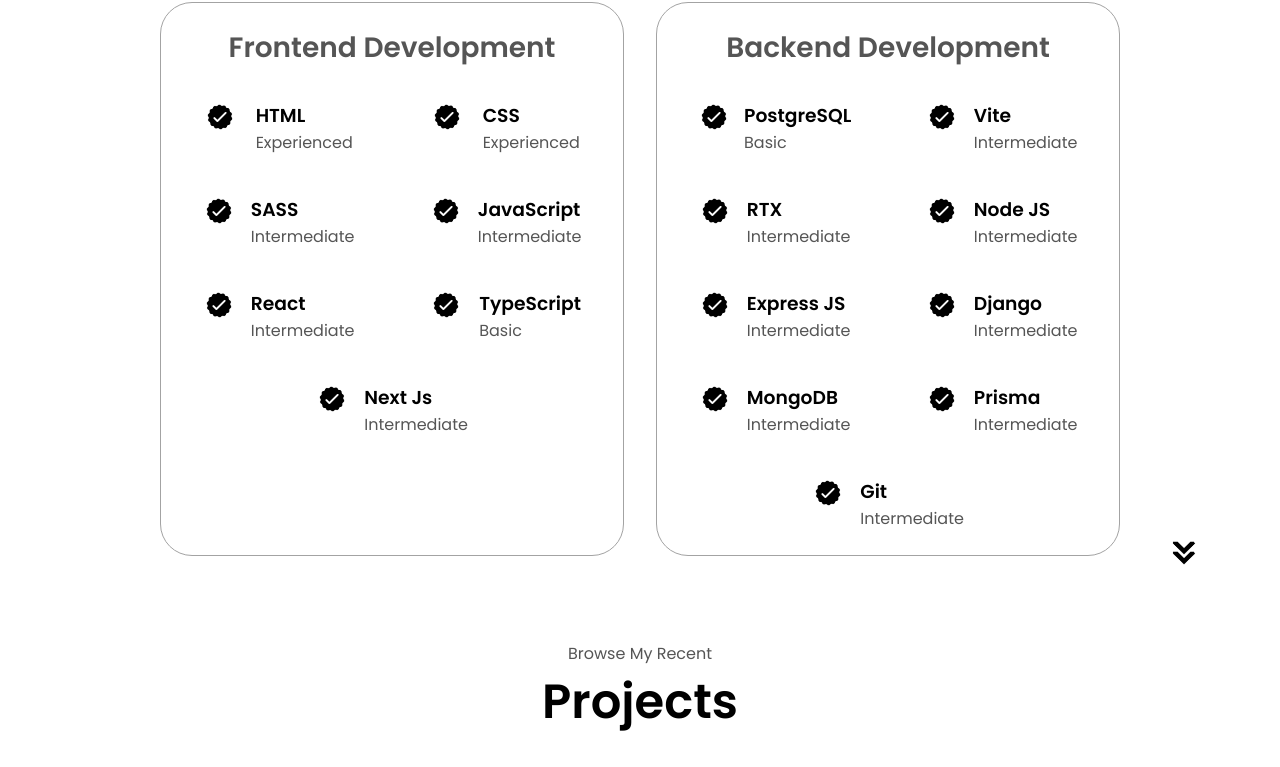
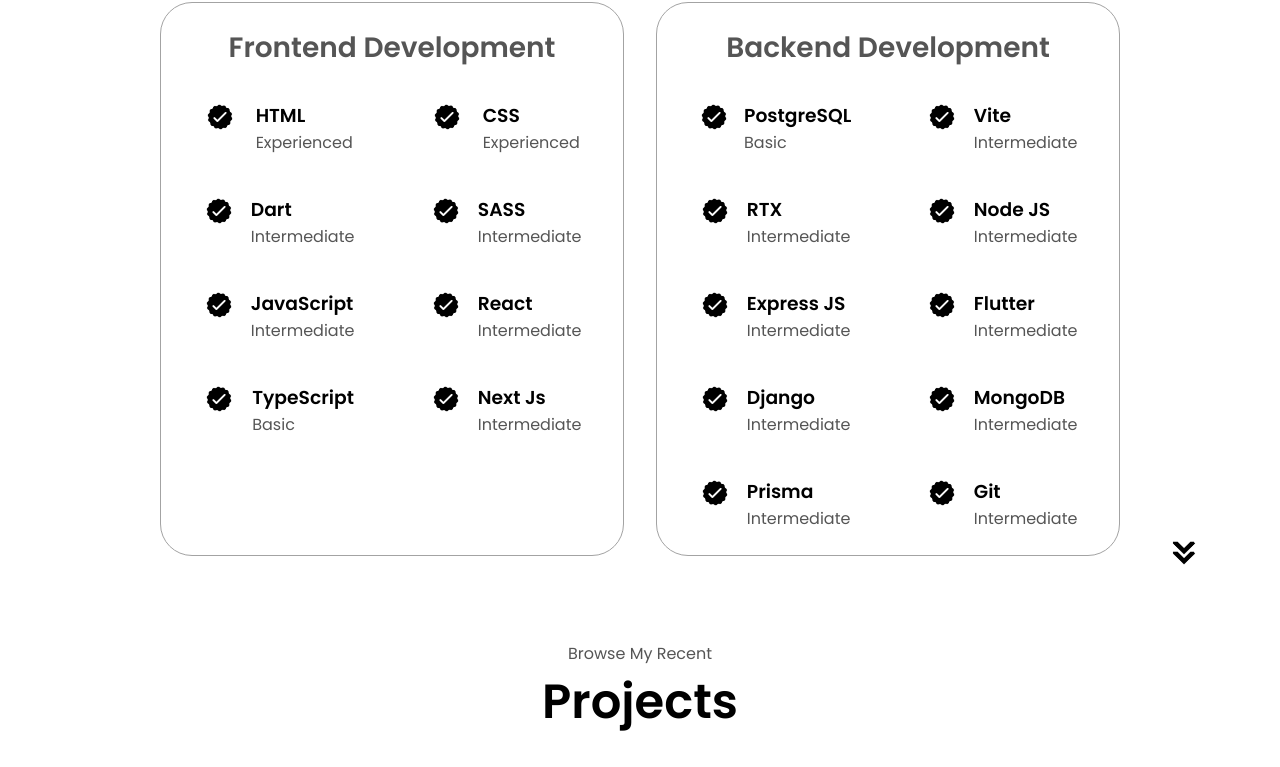
Before and after one commit to josaputra15/html-css-js-portfolio, a plain HTML site: page index.html in a window 1280 px wide. Shown: the part 1823-2590 px from the top of the page. Drawn offline with Linux system fonts and the light colour scheme.

Commit message:
did some ui

```diff
--- a/index.html
+++ b/index.html
@@ -154,6 +154,17 @@
                     class="icon"
                   />
                   <div>
+                    <h3>Dart</h3>
+                    <p>Intermediate</p>
+                  </div>
+                </article>
+                <article>
+                  <img
+                    src="./assets/checkmark.png"
+                    alt="Experience icon"
+                    class="icon"
+                  />
+                  <div>
                     <h3>SASS</h3>
                     <p>Intermediate</p>
                   </div>
@@ -259,6 +270,18 @@
                   />
                   <div>
                     <h3>Express JS</h3>
+                    <p>Intermediate</p>
+                  </div>
+                </article>
+
+                <article>
+                  <img
+                    src="./assets/checkmark.png"
+                    alt="Experience icon"
+                    class="icon"
+                  />
+                  <div>
+                    <h3>Flutter</h3>
                     <p>Intermediate</p>
                   </div>
                 </article>
```
